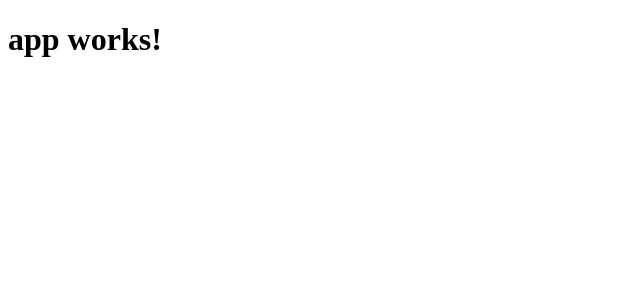
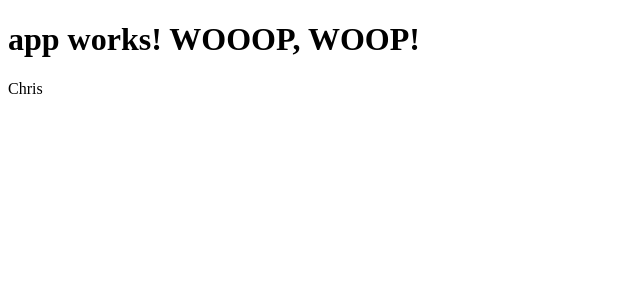
Before and after one commit to r4smus/netNinjaAngular2Tut, an Angular app in the folder ninja-directory/: page / in a window 1280 px wide. Shown: the top 300 px of the page, without its empty margins (0-640 px from the left). Built offline with nearby package versions, Linux system fonts and the light colour scheme.

Commit message:
#5: Some basics

```diff
--- a/ninja-directory/src/app/app.component.html
+++ b/ninja-directory/src/app/app.component.html
@@ -1,3 +1,6 @@
 <h1>
-  {{title}}
+    {{title}}
 </h1>
+<p>
+    {{name}}
+</p>
--- a/ninja-directory/src/app/app.component.ts
+++ b/ninja-directory/src/app/app.component.ts
@@ -6,5 +6,6 @@ import { Component } from '@angular/core';
   styleUrls: ['./app.component.css']
 })
 export class AppComponent {
-  title = 'app works!';
+  title = 'app works! WOOOP, WOOP!';
+  name = 'Chris';
 }
```
